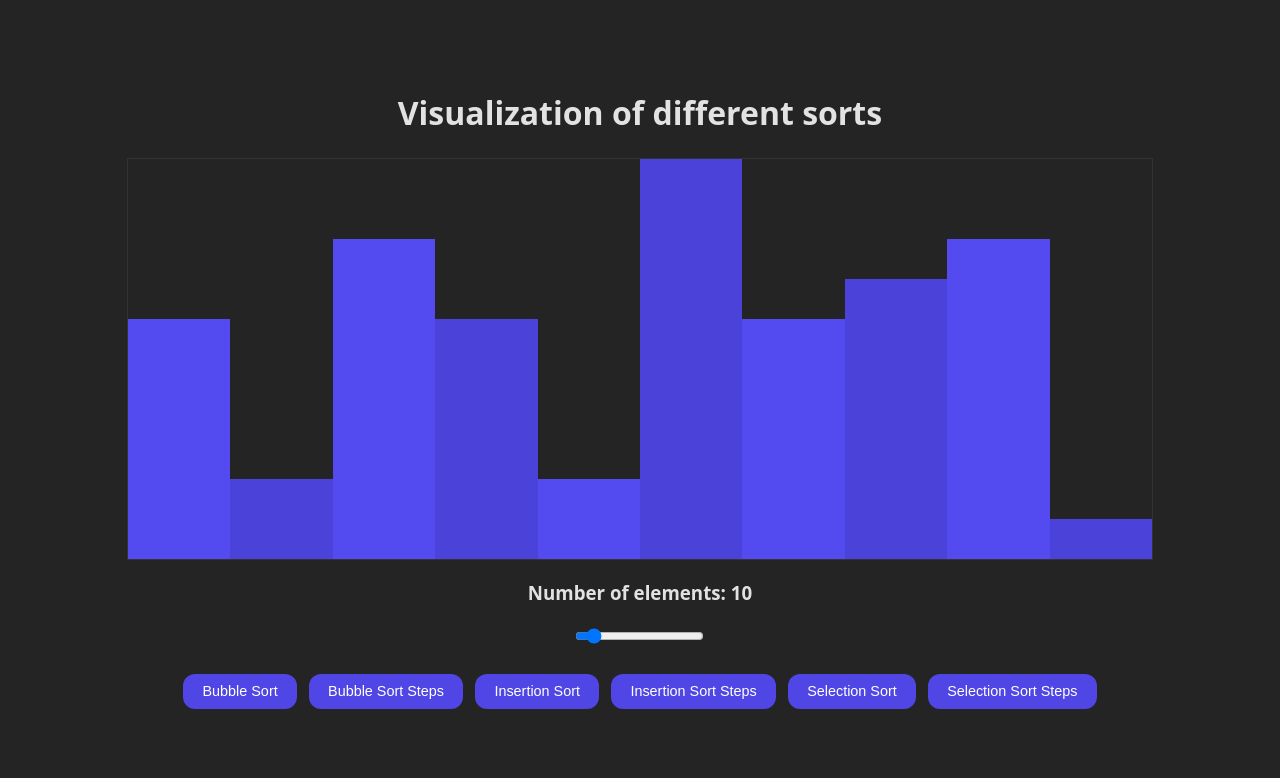
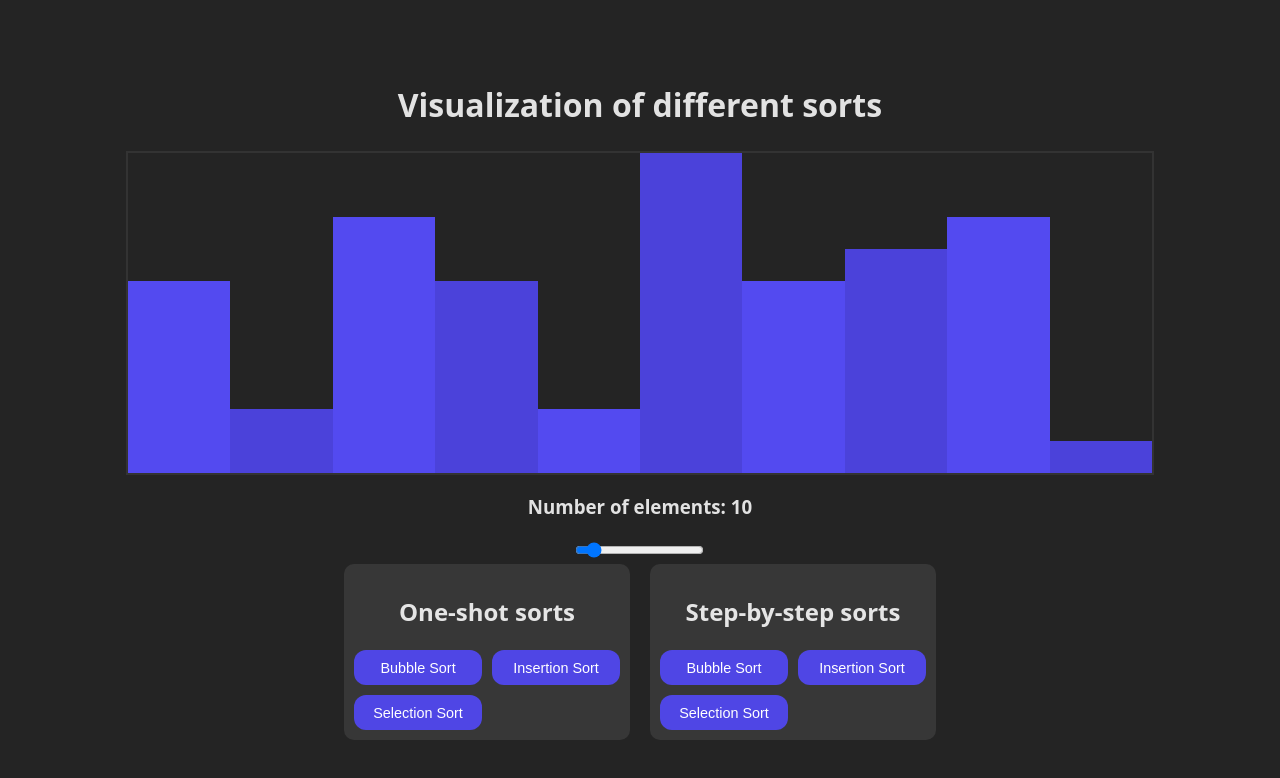
Before and after one commit to KohseyPower/sort, a React (Vite) app: page / in a window 1280 px wide. Shown: the top 778 px of the page. Built offline with nearby package versions, Linux system fonts and the light colour scheme.

Commit message:
feat: enhance button parameters

```diff
--- a/src/Simulator.styled.tsx
+++ b/src/Simulator.styled.tsx
@@ -10,8 +10,8 @@ export const Canvas = styled.div<{ $cols: number }>`
   display: grid;
   grid-template-columns: repeat(${({ $cols }) => $cols}, 1fr);
   width: 80vw;
-  height: 50vh;
-  border: 1px solid #333;
+  height: 40vh;
+  border: 2px solid #333;
 `;
 
 export const Bar = styled.div<{ $value: number; $max: number }>`
@@ -26,11 +26,22 @@ export const Bar = styled.div<{ $value: number; $max: number }>`
   }
 `;
 
+export const GroupsParametersContainer = styled.div`
+  display: flex;
+  gap: 20px;
+`;
+
+export const GroupParameters = styled.div`
+  background-color: #404040af;
+  border-radius: 10px;
+  padding: 10px;
+`;
+
 export const ButtonGroup = styled.div`
-  display: flex;
-  flex-wrap: wrap;
-  gap: 0.75rem;
-  margin: 1.5rem 0;
+  display: grid;
+  grid-template-columns: repeat(2, 1fr);
+  grid-template-rows: repeat(2, 1fr);
+  gap: 10px;
 `;
 
 export const Button = styled.button`
--- a/src/Simulator.tsx
+++ b/src/Simulator.tsx
@@ -1,4 +1,4 @@
-import { useState, useMemo } from "react";
+import { useState, useMemo, useRef } from "react";
 import * as Styled from "./Simulator.styled";
 import {
   bubbleSort,
@@ -22,6 +22,8 @@ function initElements(numElements: number) {
 export default function Simulator() {
   const [totalElements, setTotalElements] = useState(10);
   const [elements, setElements] = useState<number[]>(() => initElements(10));
+  const [isRunning, setIsRunning] = useState(false);
+  const intervalRef = useRef<number | null>(null);
 
   const maxValue = useMemo(
     () => elements.reduce((max, v) => (v > max ? v : max), 1),
@@ -29,10 +31,14 @@ export default function Simulator() {
   );
 
   const runSort = (steps: Generator<number[]>) => {
-    const intervalId = setInterval(() => {
+    if (isRunning) return;
+    setIsRunning(true);
+
+    intervalRef.current = setInterval(() => {
       const nextStep = steps.next();
       if (nextStep.done) {
-        clearInterval(intervalId);
+        if (intervalRef.current) clearInterval(intervalRef.current);
+        setIsRunning(false);
       } else {
         setElements(nextStep.value);
       }
@@ -62,30 +68,54 @@ export default function Simulator() {
             }}
           />
         </div>
+        <Styled.GroupsParametersContainer>
+          <Styled.GroupParameters>
+            <h2>One-shot sorts</h2>
             <Styled.ButtonGroup>
-          <Styled.Button onClick={() => setElements(bubbleSort(elements))}>
+              <Styled.Button
+                disabled={isRunning}
+                onClick={() => setElements(bubbleSort(elements))}
+              >
                 Bubble Sort
               </Styled.Button>
-          <Styled.Button onClick={() => runSort(bubbleSortGenerator(elements))}>
-            Bubble Sort Steps
-          </Styled.Button>
-          <Styled.Button onClick={() => setElements(insertionSort(elements))}>
+              <Styled.Button
+                disabled={isRunning}
+                onClick={() => setElements(insertionSort(elements))}
+              >
                 Insertion Sort
               </Styled.Button>
               <Styled.Button
+                disabled={isRunning}
+                onClick={() => setElements(selectionSort(elements))}
+              >
+                Selection Sort
+              </Styled.Button>
+            </Styled.ButtonGroup>
+          </Styled.GroupParameters>
+          <Styled.GroupParameters>
+            <h2>Step-by-step sorts</h2>
+            <Styled.ButtonGroup>
+              <Styled.Button
+                disabled={isRunning}
+                onClick={() => runSort(bubbleSortGenerator(elements))}
+              >
+                Bubble Sort
+              </Styled.Button>
+              <Styled.Button
+                disabled={isRunning}
                 onClick={() => runSort(insertionSortGenerator(elements))}
               >
-            Insertion Sort Steps
+                Insertion Sort
               </Styled.Button>
-          <Styled.Button onClick={() => setElements(selectionSort(elements))}>
+              <Styled.Button
+                disabled={isRunning}
+                onClick={() => runSort(selectionSortGenerator(elements))}
+              >
                 Selection Sort
               </Styled.Button>
-          <Styled.Button
-            onClick={() => runSort(selectionSortGenerator(elements))}
-          >
-            Selection Sort Steps
-          </Styled.Button>
             </Styled.ButtonGroup>
+          </Styled.GroupParameters>
+        </Styled.GroupsParametersContainer>
       </Styled.SimulatorContainer>
     </>
   );
```
Lines whose indentation alone changed are shown as unchanged.
